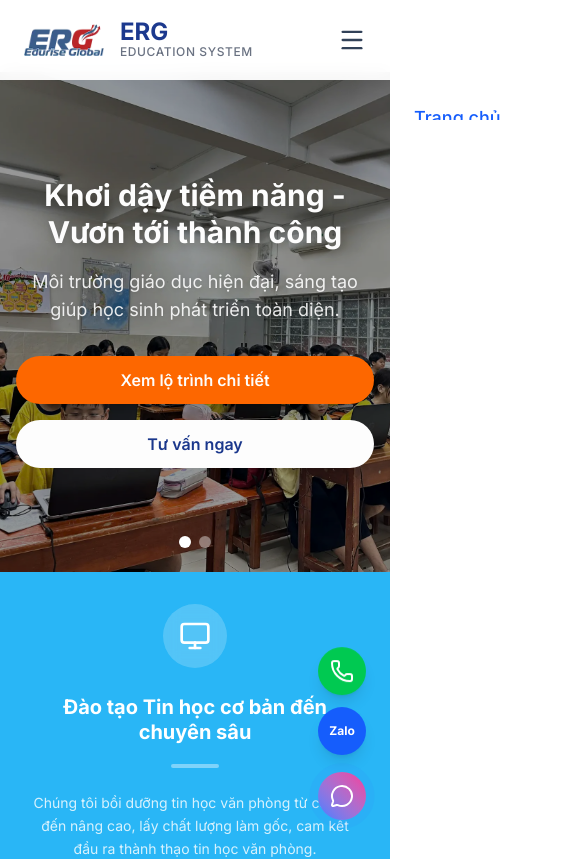
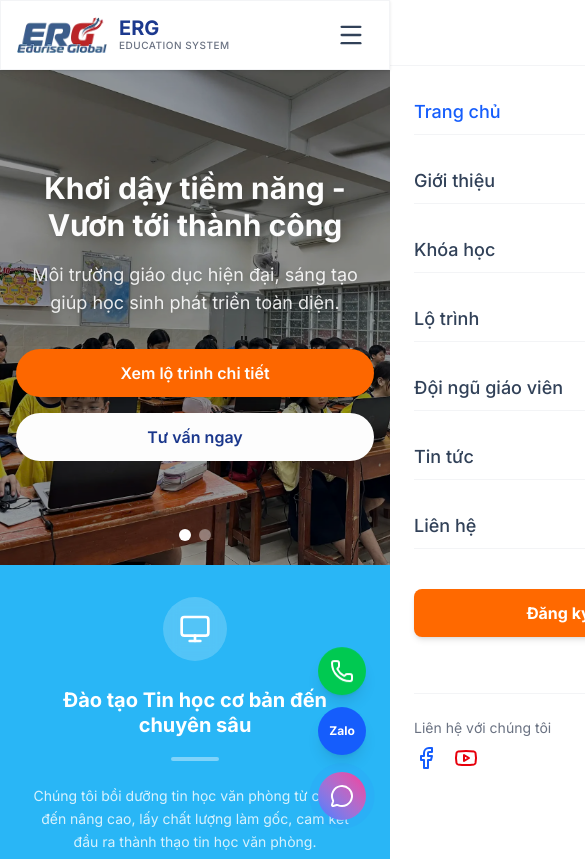
Before and after one commit to vuongtrann/erg, a Next.js app: page / in a window 390 px wide. Shown: the top 859 px of the page, 585 px wide, since content can reach past the window. Built offline with nearby package versions, Linux system fonts and the light colour scheme.

Commit message:
fix navbar mobile

```diff
--- a/src/app/globals.css
+++ b/src/app/globals.css
@@ -9,6 +9,10 @@
 @theme {
   --font-sans: 'Inter', sans-serif;
 }
+
+/* * {
+  outline: 1px solid red !important;
+} */
 
 body {
   color: rgb(var(--foreground-rgb));
--- a/src/app/layout.tsx
+++ b/src/app/layout.tsx
@@ -1,4 +1,5 @@
 
+import React from "react";
 import type { Metadata } from "next";
 import { Inter } from "next/font/google";
 import "./globals.css";
@@ -12,8 +13,9 @@ export const metadata: Metadata = {
   title: "Hệ thống Giáo dục ERG",
   description: "Trang web hệ thống giáo dục ERG với đầy đủ các trang giới thiệu, khóa học và liên hệ.",
   icons: {
+    // Đây là icon hiển thị trên tab trình duyệt.
     icon: [
-      { url: '/icon.png'}
+      { url: 'https://cdn-icons-png.flaticon.com/512/2997/2997235.png' }
     ],
   },
 };
@@ -26,13 +28,17 @@ export default function RootLayout({
   return (
     <html lang="vi">
       <body
-        className={`${inter.className} bg-gray-50 text-slate-800 antialiased flex flex-col min-h-screen`}
+        className={`${inter.className} bg-gray-50 text-slate-800 antialiased flex flex-col min-h-screen overflow-x-hidden`}
+        /* THÊM class: overflow-x-hidden vào thẻ body */
         suppressHydrationWarning={true}
       >
         <Header />
-        <main className="flex-grow pt-[72px] lg:pt-[88px]">
+
+        {/* Thêm w-full và max-w-[100vw] để đảm bảo main không bao giờ bị tràn */}
+        <main className="flex-grow pt-[65px] lg:pt-[88px] w-full max-w-[100vw] overflow-hidden">
           {children}
         </main>
+
         <FloatingContact />
         <Footer />
       </body>
--- a/src/components/Header.tsx
+++ b/src/components/Header.tsx
@@ -3,9 +3,9 @@
 
 import React, { useState, useEffect } from 'react';
 import Link from 'next/link';
+import Image from 'next/image';
 import { usePathname } from 'next/navigation';
-import { Menu, X, BookOpen, Phone, Facebook, Youtube } from 'lucide-react';
-import Image from 'next/image';
+import { Menu, X, Phone, Facebook, Youtube } from 'lucide-react';
 import { NAV_ITEMS } from '@/data/constants';
 
 const Header: React.FC = () => {
@@ -17,6 +17,10 @@ const Header: React.FC = () => {
     const handleScroll = () => {
       setIsScrolled(window.scrollY > 20);
     };
+
+    // Check initial scroll position
+    handleScroll();
+
     window.addEventListener('scroll', handleScroll);
     return () => window.removeEventListener('scroll', handleScroll);
   }, []);
@@ -27,35 +31,47 @@ const Header: React.FC = () => {
   }, [pathname]);
 
   return (
+    <>
       <header
-      className={`fixed top-0 left-0 right-0 z-50 transition-all duration-300 ${
-        isScrolled ? 'bg-white shadow-md py-2' : 'bg-white/95 backdrop-blur-sm py-4'
+        className={`fixed top-0 left-0 right-0 z-50 transition-all duration-300
+        /* Mobile Styles: Luôn cố định nền trắng, shadow nhẹ, có border để tách biệt nội dung */
+        bg-white border-b border-gray-100 shadow-sm py-3
+        /* Desktop Styles: Ghi đè style mobile, áp dụng logic scroll */
+        lg:border-none
+        ${isScrolled
+          ? 'lg:bg-white lg:shadow-md lg:py-2'
+          : 'lg:bg-white/95 lg:backdrop-blur-sm lg:shadow-none lg:py-4'
         }`}
       >
         <div className="container mx-auto px-4 md:px-6">
-        {/* Top bar */}
-        {!isScrolled && (
-          <div className="hidden lg:flex justify-between items-center text-sm text-gray-600 mb-2 border-b border-gray-100 pb-2">
+          {/* Top bar (Chỉ hiện trên Desktop khi chưa cuộn) */}
+          <div className={`hidden lg:flex justify-between items-center text-sm text-gray-600 mb-2 border-b border-gray-100 pb-2 transition-all duration-300 ${isScrolled ? 'h-0 opacity-0 overflow-hidden mb-0 pb-0' : 'opacity-100'}`}>
             <div className="flex gap-4">
-              <span className="flex items-center gap-1"><Phone size={14} /> Hotline: 0766.144.888</span>
-              <span>Email: info.eduerg@gmail.com</span>
+              <span className="flex items-center gap-1"><Phone size={14} /> Hotline: 0912.345.678</span>
+              <span>Email: contact@erg.edu.vn</span>
             </div>
             <div className="flex gap-3">
-              <a href="https://www.facebook.com/eduriseerg" className="hover:text-blue-600 transition-colors"><Facebook size={16} /></a>
+              <a href="#" className="hover:text-blue-600 transition-colors"><Facebook size={16} /></a>
               <a href="#" className="hover:text-red-600 transition-colors"><Youtube size={16} /></a>
             </div>
           </div>
-        )}
 
           <div className="flex items-center justify-between">
             {/* Logo */}
-          <Link href="/" className="flex items-center gap-2 group">
-            <div className="bg-white text-white p-2 rounded-lg group-hover:bg-gray-50 transition-colors">
-              <Image src="/erg.webp" alt="Logo" width={80} height={36} />
+            <Link href="/" className="flex items-center gap-3 group">
+              <div className="flex-shrink-0">
+                <Image
+                  src="/erg.webp"
+                  alt="ERG Logo"
+                  width={80}
+                  height={36}
+                  className="object-contain w-auto h-[36px] md:h-[40px]"
+                  priority
+                />
               </div>
-            <div>
-              <h1 className="text-2xl font-bold text-blue-900 leading-none">ERG</h1>
-              <p className="text-xs text-gray-500 font-medium tracking-wider">EDUCATION SYSTEM</p>
+              <div className="flex flex-col">
+                <h1 className="text-xl md:text-2xl font-bold text-blue-900 leading-none">ERG</h1>
+                <p className="text-[10px] md:text-xs text-gray-500 font-medium tracking-wider">EDUCATION SYSTEM</p>
               </div>
             </Link>
 
@@ -80,23 +96,23 @@ const Header: React.FC = () => {
               </button>
             </nav>
 
-          {/* Mobile Menu Button */}
+
             <button
               className="lg:hidden p-2 text-slate-700 hover:bg-slate-100 rounded-md transition-colors"
               onClick={() => setIsMobileMenuOpen(!isMobileMenuOpen)}
+              aria-label="Toggle menu"
             >
               {isMobileMenuOpen ? <X size={28} /> : <Menu size={28} />}
             </button>
           </div>
         </div>
-
-      {/* Mobile Menu Drawer */}
+      </header>
       <div
-        className={`fixed inset-x-0 top-[72px] bottom-0 bg-white z-40 lg:hidden transform transition-transform duration-300 ease-in-out ${
+        className={`fixed inset-x-0 top-[65px] bottom-0 bg-white z-40 lg:hidden transform transition-transform duration-300 ease-in-out ${
           isMobileMenuOpen ? 'translate-x-0' : 'translate-x-full'
         }`}
       >
-        <div className="flex flex-col h-full p-6 overflow-y-auto">
+        <div className="flex flex-col h-full p-6 overflow-y-auto border-t border-gray-100">
           <nav className="flex flex-col gap-6">
             {NAV_ITEMS.map((item) => {
               const isActive = pathname === item.path;
@@ -107,12 +123,13 @@ const Header: React.FC = () => {
                   className={`text-lg font-medium py-2 border-b border-gray-100 ${
                     isActive ? 'text-blue-600 border-blue-100' : 'text-slate-700'
                   }`}
+                  onClick={() => setIsMobileMenuOpen(false)}
                 >
                   {item.label}
                 </Link>
               );
             })}
-            <button className="mt-4 bg-orange-500 text-white py-3 rounded-lg font-bold shadow-md">
+            <button className="mt-4 bg-orange-500 text-white py-3 rounded-lg font-bold shadow-md active:scale-95 transition-transform">
               Đăng ký tư vấn
             </button>
             <div className="mt-8 pt-6 border-t border-gray-100">
@@ -125,7 +142,15 @@ const Header: React.FC = () => {
           </nav>
         </div>
       </div>
-    </header>
+
+      {/* Overlay background */}
+      {isMobileMenuOpen && (
+        <div
+          className="fixed inset-0 bg-black/50 z-30 lg:hidden"
+          onClick={() => setIsMobileMenuOpen(false)}
+        />
+      )}
+    </>
   );
 };
 
```
Lines whose indentation alone changed are shown as unchanged.
